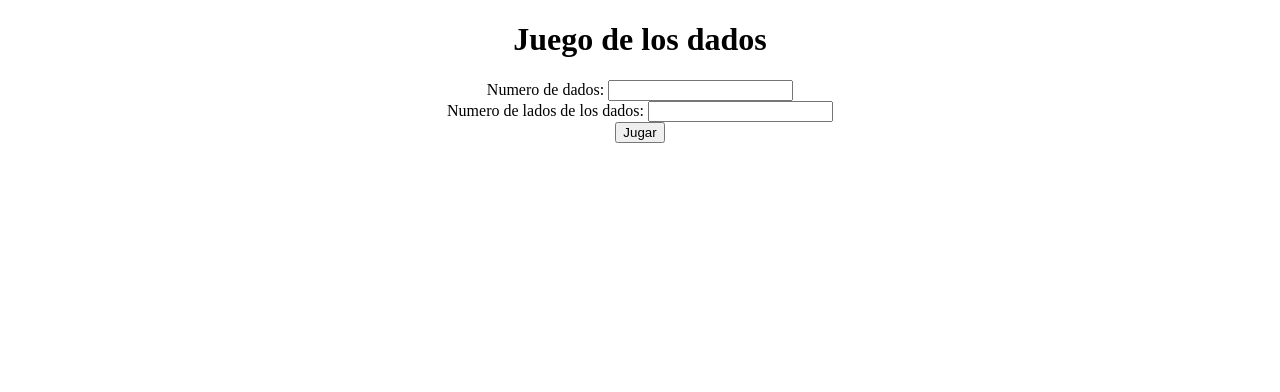
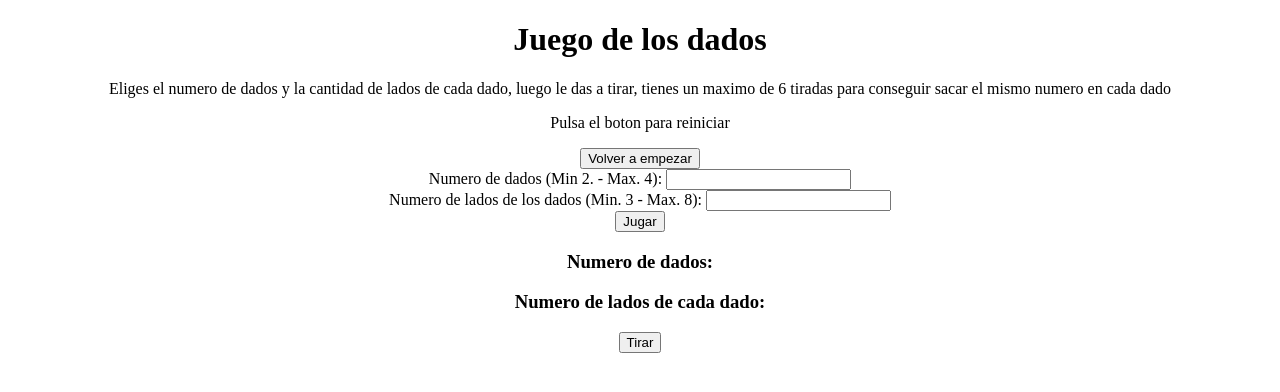
Before and after one commit to agomezdo18dw/Cliente, a PHP site: page /dados.html in a window 1280 px wide. Shown: the top 392 px of the page. Run offline with PHP 8.4, Linux system fonts and the light colour scheme.

Commit message:
Continuo con el ejercicio de los dados, me falta hacer la comprobacion de los numeros

```diff
--- a/Objetos/EjercicioLibre/css/cssDados.css
+++ b/Objetos/EjercicioLibre/css/cssDados.css
@@ -1,3 +1,14 @@
 body {
     text-align: center;
 }
+
+table {
+    margin: 0 auto;
+    border-collapse: collapse;
+    text-align: center;
+}
+
+th {
+    background-color:  #b5b5b5;
+    padding: 1em;
+}
--- a/Objetos/EjercicioLibre/dados.html
+++ b/Objetos/EjercicioLibre/dados.html
@@ -1,5 +1,6 @@
 <!DOCTYPE html>
 <html lang="en">
+
 <head>
     <meta charset="UTF-8">
     <meta name="viewport" content="width=device-width, initial-scale=1.0">
@@ -9,13 +10,32 @@
     <link rel="stylesheet" href="css/cssDados.css">
     <title>Dados</title>
 </head>
+
 <body>
     <h1>Juego de los dados</h1>
-    <label>Numero de dados: </label><input type="number" id="nDados">
-    <br>
-    <label>Numero de lados de los dados: </label><input type="number" id="nLados">
-    <br>
-    <input type="button" id="guardar" value="Jugar">
+    <p>Eliges el numero de dados y la cantidad de lados de cada dado, luego le das a tirar, tienes un maximo de 6 tiradas para conseguir sacar el mismo numero en cada dado</p>
+    <div id="divReiniciar">
+        <p>Pulsa el boton para reiniciar</p>
+        <input type="button" id="reiniciar" value="Volver a empezar">
+        <br>
+    </div>
+    <div id="inicio">
+        <label>Numero de dados (Min 2. - Max. 4): </label><input type="number" id="nDados">
+        <br>
+        <label>Numero de lados de los dados (Min. 3 - Max. 8): </label><input type="number" id="nLados">
+        <br>
+        <input type="button" id="jugar" value="Jugar">
+    </div>
+    <div id="juego">
+        <h3 id="h3NDados">Numero de dados: </h3>
+        <h3 id="h3NLados">Numero de lados de cada dado: </h3>
+        <input type="button" id="tirada" value="Tirar">
+        <br><br>
+    </div>
+    <div id="tiradas">
+
+    </div>
 
 </body>
+
 </html>
--- a/Objetos/EjercicioLibre/js/Dados/Dado.js
+++ b/Objetos/EjercicioLibre/js/Dados/Dado.js
@@ -10,5 +10,9 @@ class Dado {
     getLados() {
         return this.lados;
     }
+
+    getRandom() {
+        return Math.floor(Math.random() * this.lados) + 1;
+    }
 };
 export { Dado };
--- a/Objetos/EjercicioLibre/js/Dados/JuegoDado.js
+++ b/Objetos/EjercicioLibre/js/Dados/JuegoDado.js
@@ -1,15 +1 @@
-import { Dado } from './Dado.js';
-
-$(document).ready(function () {
-    var dados = [];
-    $('#guardar').click(function () {
-        let nDados = document.getElementById("nDados").value;
-        let nLados = document.getElementById("nLados").value;
-        for (let i = 0; i < nDados; i++){
-            dados[i] = new Dado(nLados)
-        }
-        for (let i = 0; i < dados.length; i++){
-            console.log("Lados del dado "+i+": "+dados[i].getLados())
-        }
-    });
-});
+nTiradas++;
```
